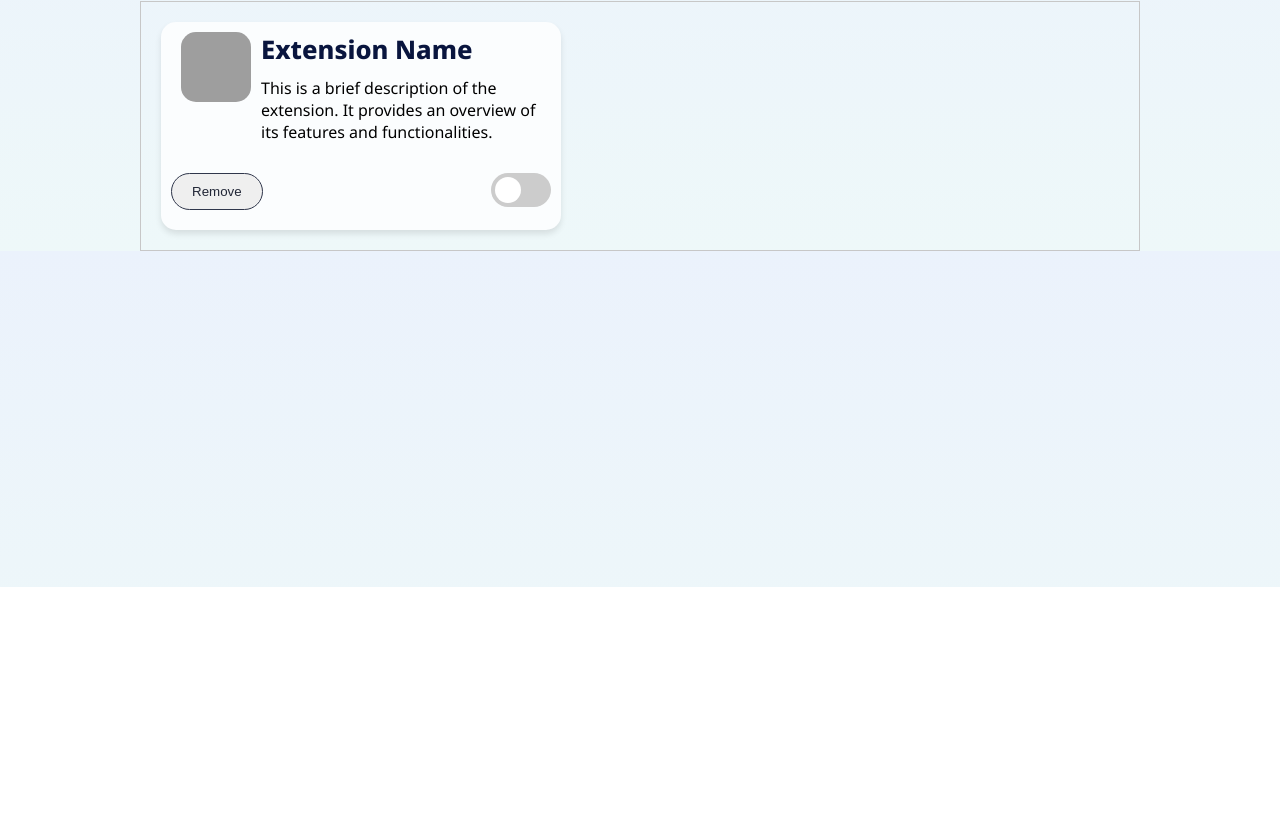
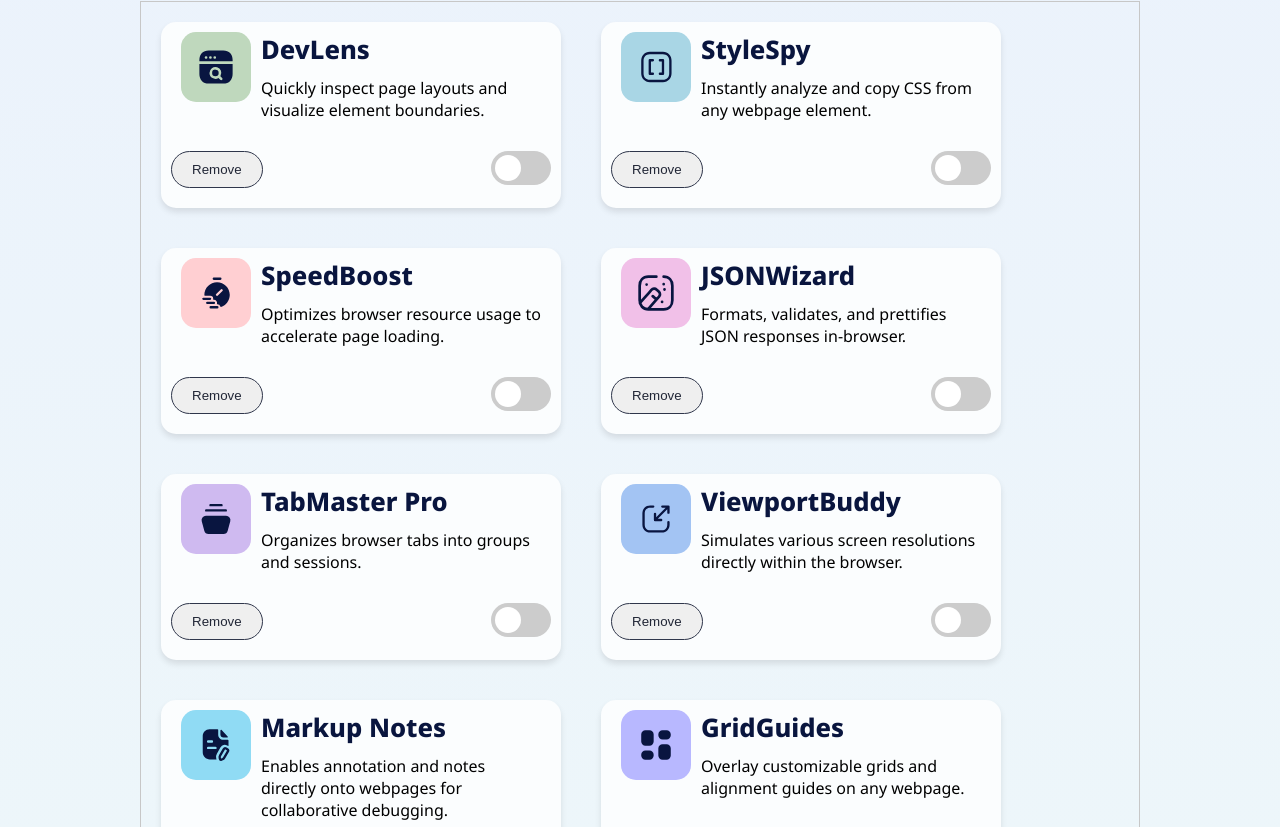
Before and after one commit to nickonyi/Browser-extensions-manager-ui-, a React (Vite) app: page / in a window 1280 px wide. Shown: the part 213-1040 px from the top of the page. Before the commit the page ends 800 px from the top, so only its background shows below. Built offline with nearby package versions, Linux system fonts and the light colour scheme; grey boxes are pictures that could not be loaded.

Commit message:
changing my data json

```diff
--- a/src/components/ExtensionsCard.jsx
+++ b/src/components/ExtensionsCard.jsx
@@ -1,19 +1,18 @@
-function ExtensionsCard() {
+function ExtensionsCard({img,name,description}) {
   return (
     <div className="extension-card-container">
       <div className="extension-card-upperdec">
         <div className="card-img">
           <img
             className="card-img-icon"
-            src="https://encrypted-tbn0.gstatic.com/images?q=tbn:ANd9GcROdCB-fHW1cnmXhhvdmoQRjejNNrwihT2CWk1JAL7I9BmJ4D5dF8aqZgBJONeLmrPjJac&usqp=CAU"
+            src={img}
             alt="Extension Icon"
           />
         </div>
         <div className="card-text">
-          <p className="card-text-title">Extension Name</p>
+          <p className="card-text-title">{name}</p>
           <p className="card-text-description">
-            This is a brief description of the extension. It provides an
-            overview of its features and functionalities.
+           {description}
           </p>
         </div>
       </div>
--- a/src/components/ManageUI.jsx
+++ b/src/components/ManageUI.jsx
@@ -5,7 +5,15 @@ import { data } from '../data';
 function ManageUI() {
   return (
     <div className="extensions-container">
-      <ExtensionsCard />
+      <ul>
+        {
+          data.map((d)=>(
+            <li key={d.name}>
+              <ExtensionsCard img={d.logo} name={d.name} description={d.description}/>
+            </li>
+          ))
+        }
+      </ul>
     </div>
   );
 }
--- a/src/data.js
+++ b/src/data.js
@@ -1,74 +1,89 @@
+// src/data.js
+
+import logoDevlens from './assets/images/logo-devlens.svg';
+import logoStyleSpy from './assets/images/logo-style-spy.svg';
+import logoSpeedBoost from './assets/images/logo-speed-boost.svg';
+import logoJsonWizard from './assets/images/logo-json-wizard.svg';
+import logoTabMasterPro from './assets/images/logo-tab-master-pro.svg';
+import logoViewportBuddy from './assets/images/logo-viewport-buddy.svg';
+import logoMarkupNotes from './assets/images/logo-markup-notes.svg';
+import logoGridGuides from './assets/images/logo-grid-guides.svg';
+import logoPalettePicker from './assets/images/logo-palette-picker.svg';
+import logoLinkChecker from './assets/images/logo-link-checker.svg';
+import logoDomSnapshot from './assets/images/logo-dom-snapshot.svg';
+import logoConsolePlus from './assets/images/logo-console-plus.svg';
+
 export const data = [
   {
-        "logo": "./assets/images/logo-devlens.svg",
-        "name": "DevLens",
-        "description": "Quickly inspect page layouts and visualize element boundaries.",
-        "isActive": true
+    logo: logoDevlens,
+    name: "DevLens",
+    description: "Quickly inspect page layouts and visualize element boundaries.",
+    isActive: true
   },
   {
-        "logo": "./assets/images/logo-style-spy.svg",
-        "name": "StyleSpy",
-        "description": "Instantly analyze and copy CSS from any webpage element.",
-        "isActive": true
+    logo: logoStyleSpy,
+    name: "StyleSpy",
+    description: "Instantly analyze and copy CSS from any webpage element.",
+    isActive: true
   },
   {
-        "logo": "./assets/images/logo-speed-boost.svg",
-        "name": "SpeedBoost",
-        "description": "Optimizes browser resource usage to accelerate page loading.",
-        "isActive": false
+    logo: logoSpeedBoost,
+    name: "SpeedBoost",
+    description: "Optimizes browser resource usage to accelerate page loading.",
+    isActive: false
   },
   {
-        "logo": "./assets/images/logo-json-wizard.svg",
-        "name": "JSONWizard",
-        "description": "Formats, validates, and prettifies JSON responses in-browser.",
-        "isActive": true
+    logo: logoJsonWizard,
+    name: "JSONWizard",
+    description: "Formats, validates, and prettifies JSON responses in-browser.",
+    isActive: true
   },
   {
-        "logo": "./assets/images/logo-tab-master-pro.svg",
-        "name": "TabMaster Pro",
-        "description": "Organizes browser tabs into groups and sessions.",
-        "isActive": true
+    logo: logoTabMasterPro,
+    name: "TabMaster Pro",
+    description: "Organizes browser tabs into groups and sessions.",
+    isActive: true
   },
   {
-        "logo": "./assets/images/logo-viewport-buddy.svg",
-        "name": "ViewportBuddy",
-        "description": "Simulates various screen resolutions directly within the browser.",
-        "isActive": false
+    logo: logoViewportBuddy,
+    name: "ViewportBuddy",
+    description: "Simulates various screen resolutions directly within the browser.",
+    isActive: false
   },
   {
-        "logo": "./assets/images/logo-markup-notes.svg",
-        "name": "Markup Notes",
-        "description": "Enables annotation and notes directly onto webpages for collaborative debugging.",
-        "isActive": true
+    logo: logoMarkupNotes,
+    name: "Markup Notes",
+    description: "Enables annotation and notes directly onto webpages for collaborative debugging.",
+    isActive: true
   },
   {
-        "logo": "./assets/images/logo-grid-guides.svg",
-        "name": "GridGuides",
-        "description": "Overlay customizable grids and alignment guides on any webpage.",
-        "isActive": false
+    logo: logoGridGuides,
+    name: "GridGuides",
+    description: "Overlay customizable grids and alignment guides on any webpage.",
+    isActive: false
   },
   {
-        "logo": "./assets/images/logo-palette-picker.svg",
-        "name": "Palette Picker",
-        "description": "Instantly extracts color palettes from any webpage.",
-        "isActive": true
+    logo: logoPalettePicker,
+    name: "Palette Picker",
+    description: "Instantly extracts color palettes from any webpage.",
+    isActive: true
   },
   {
-        "logo": "./assets/images/logo-link-checker.svg",
-        "name": "LinkChecker",
-        "description": "Scans and highlights broken links on any page.",
-        "isActive": true
+    logo: logoLinkChecker,
+    name: "LinkChecker",
+    description: "Scans and highlights broken links on any page.",
+    isActive: true
   },
   {
-        "logo": "./assets/images/logo-dom-snapshot.svg",
-        "name": "DOM Snapshot",
-        "description": "Capture and export DOM structures quickly.",
-        "isActive": false
+    logo: logoDomSnapshot,
+    name: "DOM Snapshot",
+    description: "Capture and export DOM structures quickly.",
+    isActive: false
   },
   {
-        "logo": "./assets/images/logo-console-plus.svg",
-        "name": "ConsolePlus",
-        "description": "Enhanced developer console with advanced filtering and logging.",
-        "isActive": true
+    logo: logoConsolePlus,
+    name: "ConsolePlus",
+    description: "Enhanced developer console with advanced filtering and logging.",
+    isActive: true
   }
-  ]
+];
--- a/src/styles/App.scss
+++ b/src/styles/App.scss
@@ -188,3 +188,11 @@ input:checked + .slider:before {
   border: none;
   border: 1px solid $neutral-700;
 }
+
+ul {
+  display:flex ;
+  flex-wrap: wrap;
+  li {
+    list-style: none;
+  }
+}
```
Lines whose indentation alone changed are shown as unchanged.
